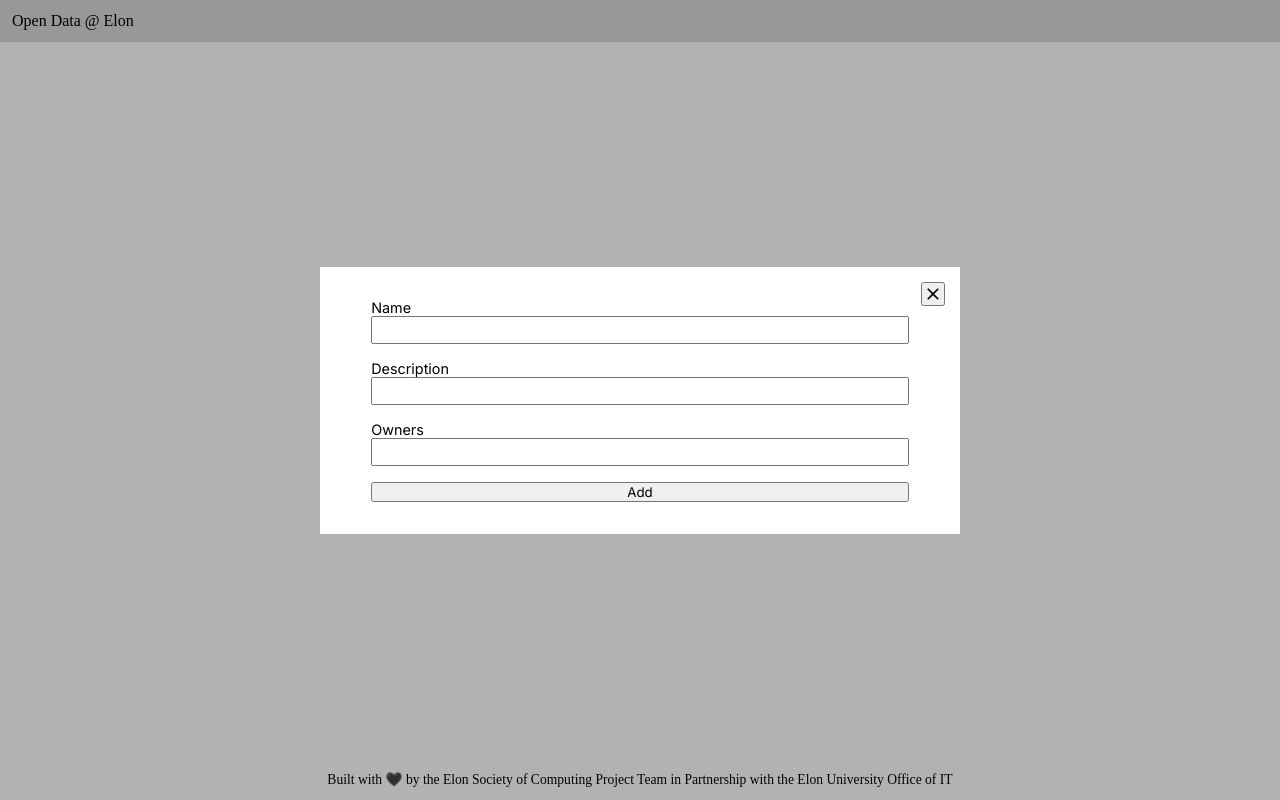
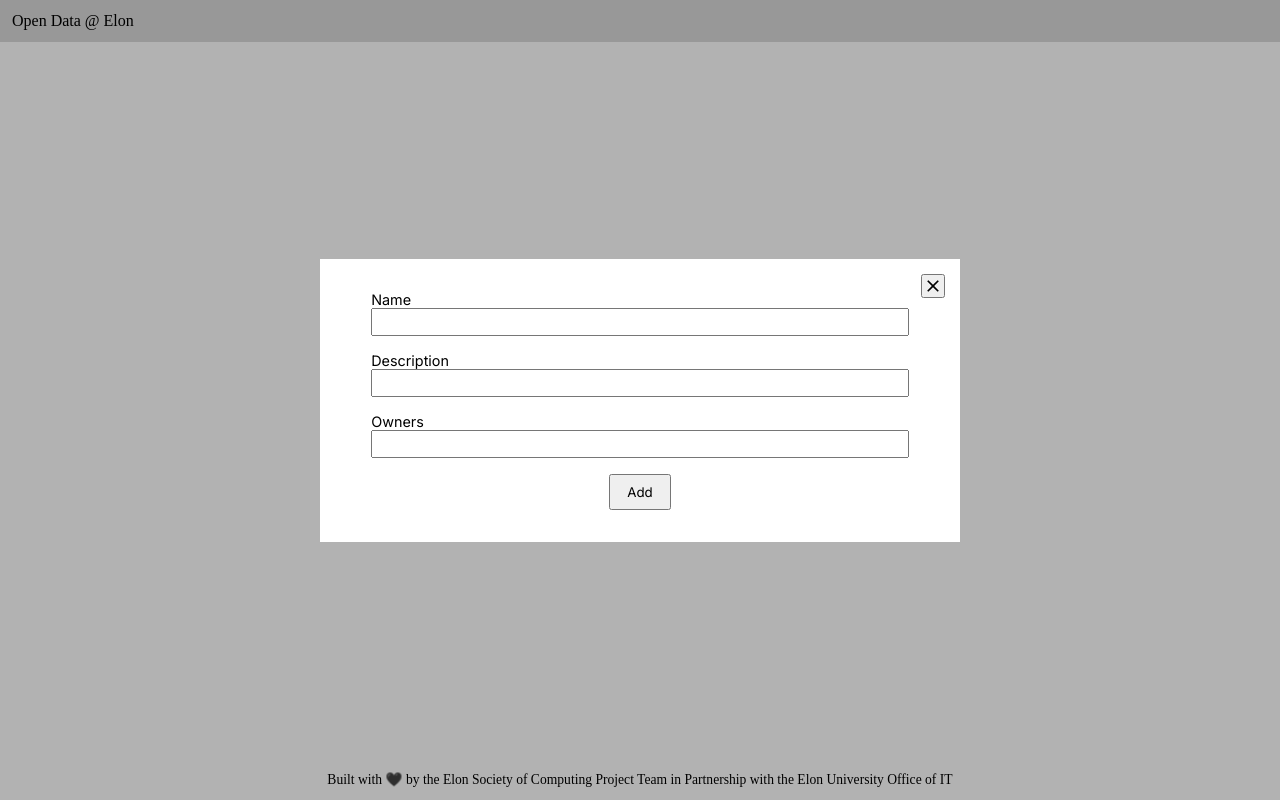
Before and after one commit to elonsoc/ods, a Next.js app in the folder frontend/: page /apps in a window 1280 px wide. Both pictures are taken after a click on the button "Create an Application". Built offline with nearby package versions, Linux system fonts and the light colour scheme.

Commit message:
Added styles to add button

```diff
--- a/frontend/src/components/Apps/AppModal/AddAppModal.tsx
+++ b/frontend/src/components/Apps/AppModal/AddAppModal.tsx
@@ -43,7 +43,8 @@ const AddAppModal: React.FunctionComponent<ModalProps> = ({
 						></input>
 					</div>
 					<button
-						type='button'
+						className={styles.addButton}
+						type='submit'
 						onClick={() => onAdd(name, description, owners)}
 					>
 						Add
```
